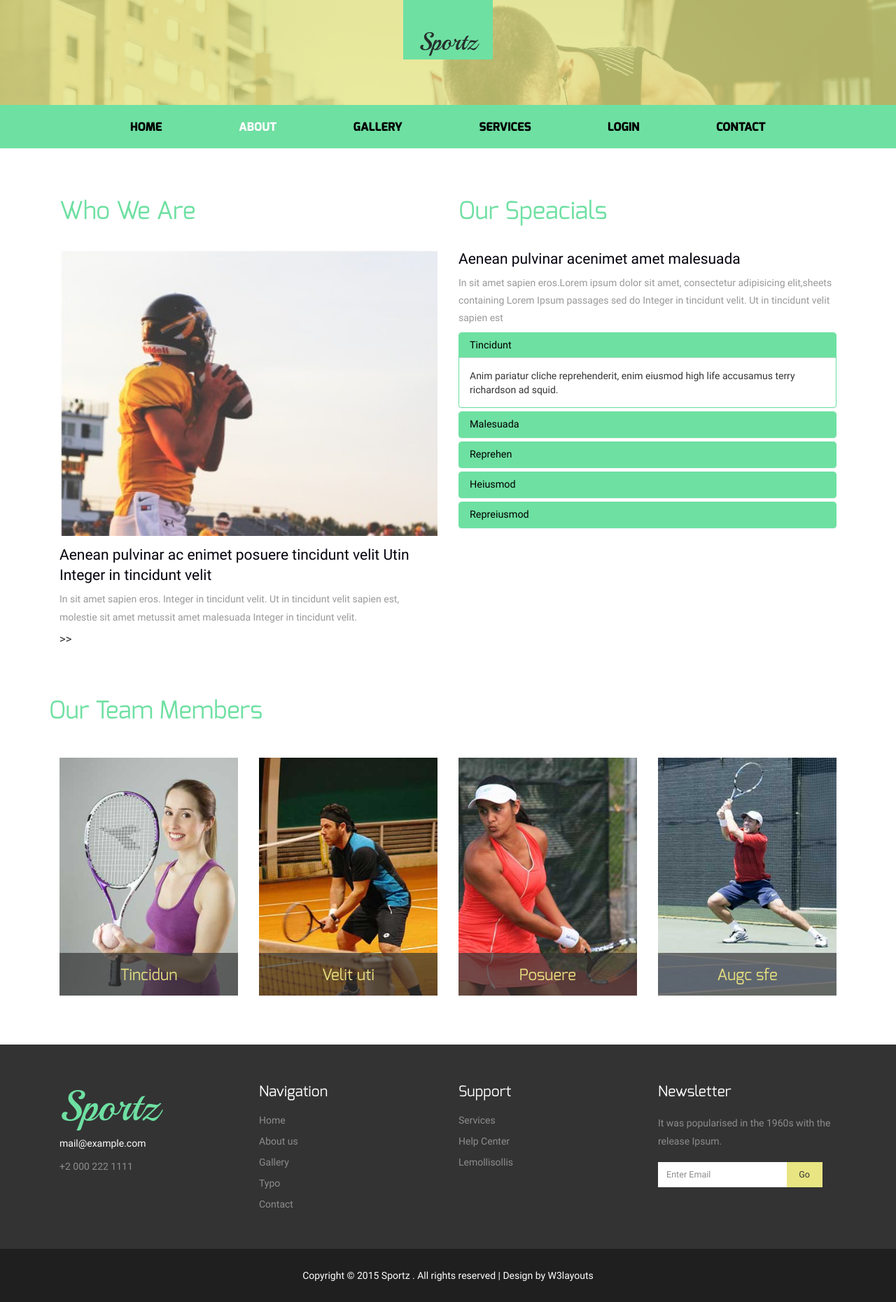
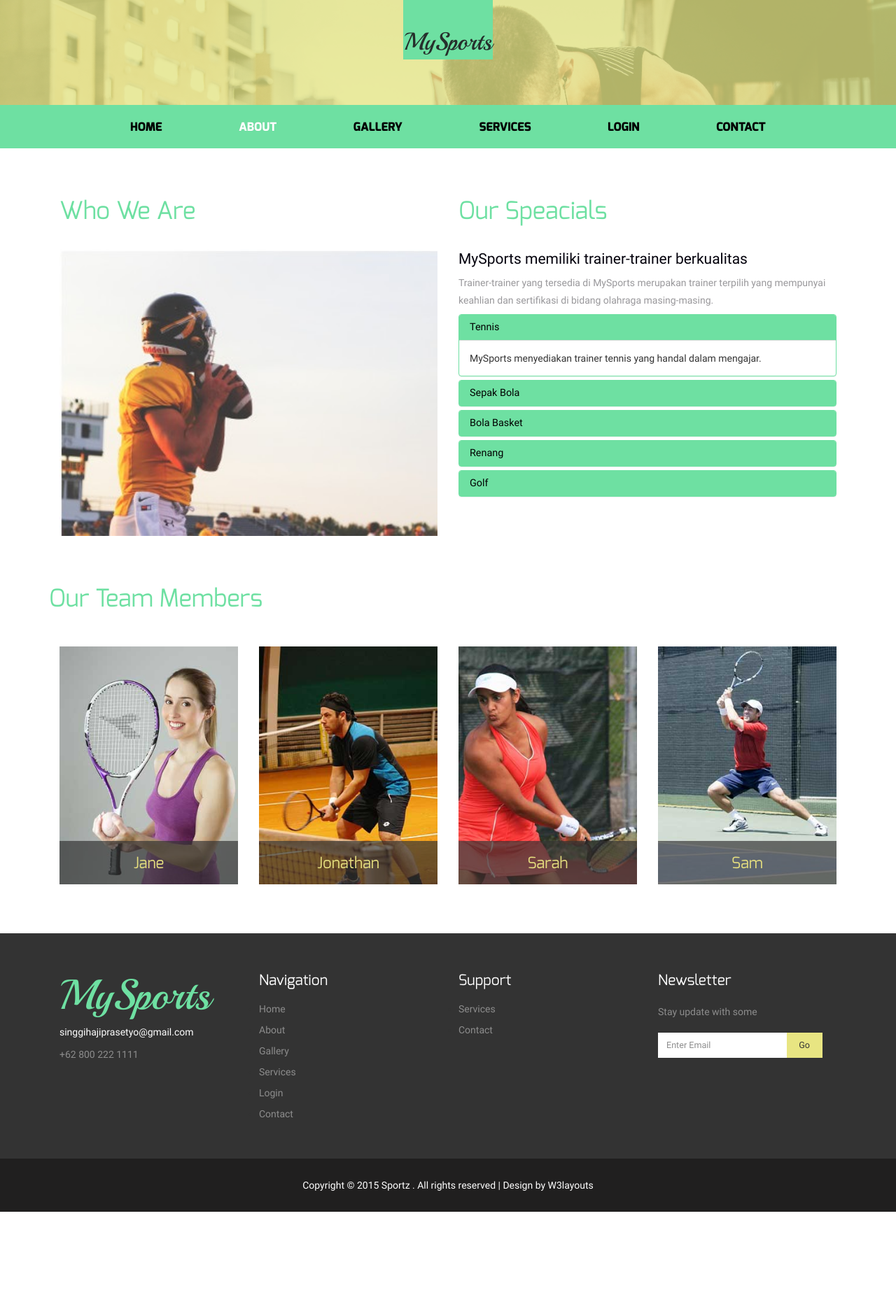
Before and after one commit to forces19/mysports, a CodeIgniter app: page /sportzweb/Welcome/about in a window 1280 px wide. Shown: the whole page at 70% size. After the commit the page ends 1732 px from the top, so only its background shows below. Run offline with CodeIgniter, Linux system fonts and the light colour scheme; data comes from the database, SQL or seed files in the repository; some libraries are stand-ins or nearby versions.

Commit message:
edit konten text

```diff
--- a/application/controllers/Welcome.php
+++ b/application/controllers/Welcome.php
@@ -39,7 +39,9 @@ class Welcome extends CI_Controller {
 
 	public function about()
 	{
-		$this->load->view('pages/about');
+		$data = [];
+		$data['judul'] = $this->data_teks->get_cons('judul');
+		$this->load->view('pages/about',$data);
 	}
 
 	public function services()
--- a/application/views/pages/about.php
+++ b/application/views/pages/about.php
@@ -27,7 +27,7 @@ License URL: http://creativecommons.org/licenses/by/3.0/
 	<div class="banner">
 		<div class="banr-info abt-bnr">
 			<div class="logo">
-				<a href="<?php echo base_url(); ?>index.html">Sportz</a>
+				<a href="<?php echo base_url(); ?>index.html"><?=$judul ?></a>
 			</div>
 		</div>
 	</div>
@@ -61,27 +61,24 @@ License URL: http://creativecommons.org/licenses/by/3.0/
 				<div class="col-md-6 about-grids">
 					<h3>Who We Are </h3>
 					<img src="<?php echo base_url(); ?>images/img2.jpg" alt=""/>
-					<h5>Aenean pulvinar ac enimet posuere tincidunt velit Utin Integer in tincidunt velit</h5>
-					<p>In sit amet sapien eros. Integer in tincidunt velit. Ut in tincidunt velit sapien est,
-						molestie sit amet metussit amet malesuada Integer in tincidunt velit.</p>
-					<a class="more" href="#"> >> </a>
 				</div>
 				<div class="col-md-6 about-grids">
 					<h3>Our Speacials</h3>
-					<h5>Aenean pulvinar acenimet amet malesuada</h5>
-					<p>In sit amet sapien eros.Lorem ipsum dolor sit amet, consectetur adipisicing elit,sheets containing Lorem Ipsum passages sed do  Integer in tincidunt velit. Ut in tincidunt velit sapien est </p>
+					<h5>MySports memiliki trainer-trainer berkualitas</h5>
+					<p>Trainer-trainer yang tersedia di MySports merupakan trainer terpilih yang
+						mempunyai keahlian dan sertifikasi di bidang olahraga masing-masing.</p>
 					<div class="panel-group" id="accordion" role="tablist" aria-multiselectable="true">
 						<div class="panel panel-default">
 							<div class="panel-heading" role="tab" id="headingOne">
 								<h4 class="panel-title">
 									<a role="button" data-toggle="collapse" data-parent="#accordion" href="#collapseOne" aria-expanded="true" aria-controls="collapseOne" class="">
-										Tincidunt
+										Tennis
 									</a>
 								</h4>
 							</div>
 							<div id="collapseOne" class="panel-collapse collapse in" role="tabpanel" aria-labelledby="headingOne" aria-expanded="true">
 								<div class="panel-body">
-									Anim pariatur cliche reprehenderit, enim eiusmod high life accusamus terry richardson ad squid.
+									MySports menyediakan trainer tennis yang handal dalam mengajar.
 								</div>
 							</div>
 						</div>
@@ -89,13 +86,13 @@ License URL: http://creativecommons.org/licenses/by/3.0/
 							<div class="panel-heading" role="tab" id="headingTwo">
 								<h4 class="panel-title">
 									<a class="collapsed" role="button" data-toggle="collapse" data-parent="#accordion" href="#collapseTwo" aria-expanded="false" aria-controls="collapseTwo">
-										Malesuada
+										Sepak Bola
 									</a>
 								</h4>
 							</div>
 							<div id="collapseTwo" class="panel-collapse collapse" role="tabpanel" aria-labelledby="headingTwo" aria-expanded="false">
 								<div class="panel-body">
-									Anim pariatur cliche reprehenderit, enim eiusmod high life accusamus terry richardson ad squid.
+									MySports menyediakan trainer sepak bola yang handal dalam mengajar.
 								</div>
 							</div>
 						</div>
@@ -103,13 +100,13 @@ License URL: http://creativecommons.org/licenses/by/3.0/
 							<div class="panel-heading" role="tab" id="headingThree">
 								<h4 class="panel-title">
 									<a class="collapsed" role="button" data-toggle="collapse" data-parent="#accordion" href="#collapseThree" aria-expanded="false" aria-controls="collapseThree">
-									Reprehen
+			 							Bola Basket
 									</a>
 								</h4>
 							</div>
 							<div id="collapseThree" class="panel-collapse collapse" role="tabpanel" aria-labelledby="headingThree" aria-expanded="false">
 								<div class="panel-body">
-									Anim pariatur cliche reprehenderit, enim eiusmod high life accusamus terry richardson ad squid.
+									MySports menyediakan trainer bola basket yang handal dalam mengajar.
 								</div>
 							</div>
 						</div>
@@ -117,13 +114,13 @@ License URL: http://creativecommons.org/licenses/by/3.0/
 							<div class="panel-heading" role="tab" id="headingFour">
 								<h4 class="panel-title">
 									<a class="collapsed" role="button" data-toggle="collapse" data-parent="#accordion" href="#collapseFour" aria-expanded="false" aria-controls="collapseFour">
-									Heiusmod
+										Renang
 									</a>
 								</h4>
 							</div>
 							<div id="collapseFour" class="panel-collapse collapse" role="tabpanel" aria-labelledby="headingFour" aria-expanded="false">
 								<div class="panel-body">
-									Anim pariatur cliche reprehenderit, enim eiusmod high life accusamus terry richardson ad squid.
+									MySports menyediakan trainer renang yang handal dalam mengajar.
 								</div>
 							</div>
 						</div>
@@ -131,13 +128,13 @@ License URL: http://creativecommons.org/licenses/by/3.0/
 							<div class="panel-heading" role="tab" id="headingFive">
 								<h4 class="panel-title">
 									<a class="collapsed" role="button" data-toggle="collapse" data-parent="#accordion" href="#collapseFive" aria-expanded="false" aria-controls="collapseFive">
-									Repreiusmod
+										Golf
 									</a>
 								</h4>
 							</div>
 							<div id="collapseFive" class="panel-collapse collapse" role="tabpanel" aria-labelledby="headingFive" aria-expanded="false">
 								<div class="panel-body">
-									Anim pariatur cliche reprehenderit, enim eiusmod high life accusamus terry richardson ad squid.
+									MySports menyediakan trainer golf yang handal dalam mengajar.
 								</div>
 							</div>
 						</div>
@@ -153,8 +150,8 @@ License URL: http://creativecommons.org/licenses/by/3.0/
 						<a href="#">
 							<img class="img-responsive" src="<?php echo base_url(); ?>images/img8.jpg" alt="">
 							<div class="captn">
-								<h4>Tincidun</h4>
-								<p>Aenean pulvinar ac enimet posuere tincidunt velit Utin tincidunt</p>
+								<h4>Jane</h4>
+								<p>Salah satu trainer terbaik di MySports</p>
 							</div>
 						</a>
 					</div>
@@ -162,8 +159,8 @@ License URL: http://creativecommons.org/licenses/by/3.0/
 						<a href="#">
 							<img class="img-responsive" src="<?php echo base_url(); ?>images/img9.jpg" alt="">
 							<div class="captn">
-								<h4>Velit uti</h4>
-								<p>Aenean pulvinar ac enimet posuere tincidunt velit Utin tincidunt</p>
+								<h4>Jonathan</h4>
+								<p>Salah satu trainer terbaik di MySports</p>
 							</div>
 						</a>
 					</div>
@@ -171,8 +168,8 @@ License URL: http://creativecommons.org/licenses/by/3.0/
 						<a href="#">
 							<img class="img-responsive" src="<?php echo base_url(); ?>images/img10.jpg" alt="">
 							<div class="captn">
-								<h4>Posuere</h4>
-								<p>Aenean pulvinar ac enimet posuere tincidunt velit Utin tincidunt</p>
+								<h4>Sarah</h4>
+								<p>Salah satu trainer terbaik di MySports</p>
 							</div>
 						</a>
 					</div>
@@ -180,8 +177,8 @@ License URL: http://creativecommons.org/licenses/by/3.0/
 						<a href="#">
 							<img class="img-responsive" src="<?php echo base_url(); ?>images/img11.jpg" alt="">
 							<div class="captn">
-								<h4>Augc sfe</h4>
-								<p>Aenean pulvinar ac enimet posuere tincidunt velit Utin tincidunt</p>
+								<h4>Sam</h4>
+								<p>Salah satu trainer terbaik di MySports</p>
 							</div>
 						</a>
 					</div>
@@ -197,31 +194,31 @@ License URL: http://creativecommons.org/licenses/by/3.0/
 		<div class="container">
 			<div class="footer-row">
 				<div class="col-md-3 footer-grids">
-					<h2><a href="<?php echo base_url(); ?>index.html">Sportz</a></h2>
-					<p><a href="mailto:example@mail.com">mail@example.com</a></p>
-					<p>+2 000 222 1111</p>
+					<h2><a href="<?php echo base_url(); ?>Welcome/index">MySports</a></h2>
+					<p><a href="mailto:example@mail.com">singgihajiprasetyo@gmail.com</a></p>
+					<p>+62 800 222 1111</p>
 				</div>
 				<div class="col-md-3 footer-grids">
 					<h4>Navigation</h4>
 					<ul>
-						<li><a href="<?php echo base_url(); ?>index.html">Home</a></li>
-						<li><a href="<?php echo base_url(); ?>about.html">About us</a></li>
-						<li><a href="<?php echo base_url(); ?>index.html">Gallery</a></li>
-						<li><a href="<?php echo base_url(); ?>typo.html">Typo</a></li>
-						<li><a href="<?php echo base_url(); ?>contact.html">Contact</a></li>
+					<li><a href="<?php echo base_url();?>Welcome/index" >Home</a></li>
+					<li><a href="<?php echo base_url();?>Welcome/about" >About</a></li>
+					<li><a href="#gallery" class="scroll" >Gallery</a></li>
+					<li><a href="<?php echo base_url(); ?>Welcome/services" >Services</a></li>
+					<li><a href="<?php echo base_url(); ?>Welcome/login" >Login</a></li>
+					<li><a href="<?php echo base_url(); ?>Welcome/contact">Contact</a></li>
 					</ul>
 				</div>
 				<div class="col-md-3 footer-grids">
 					<h4>Support</h4>
 					<ul>
-						<li><a href="<?php echo base_url(); ?>services.html">Services</a></li>
-						<li><a href="#">Help Center</a></li>
-						<li><a href="#">Lemollisollis</a></li>
+						<li><a href="<?php echo base_url(); ?>Welcome/services" >Services</a></li>
+						<li><a href="<?php echo base_url(); ?>Welcome/contact">Contact</a></li>
 					</ul>
 				</div>
 				<div class="col-md-3 footer-grids">
 					<h4>Newsletter</h4>
-					<p>It was popularised in the 1960s with the release Ipsum. <p>
+					<p>Stay update with some <p>
 					<form>
 					    <input type="text" class="text" value="Enter Email" onfocus="this.value = '';" onblur="if (this.value == '') {this.value = 'Enter Email';}">
 						<input type="submit" value="Go">
```
Also changed, not shown: application/views/pages/contact.php (+12 -12 lines), application/views/pages/form.php (+12 -12 lines), application/views/pages/index.php (+9 -8 lines), application/views/pages/login.php (+12 -12 lines), application/views/pages/services.php (+12 -12 lines).
